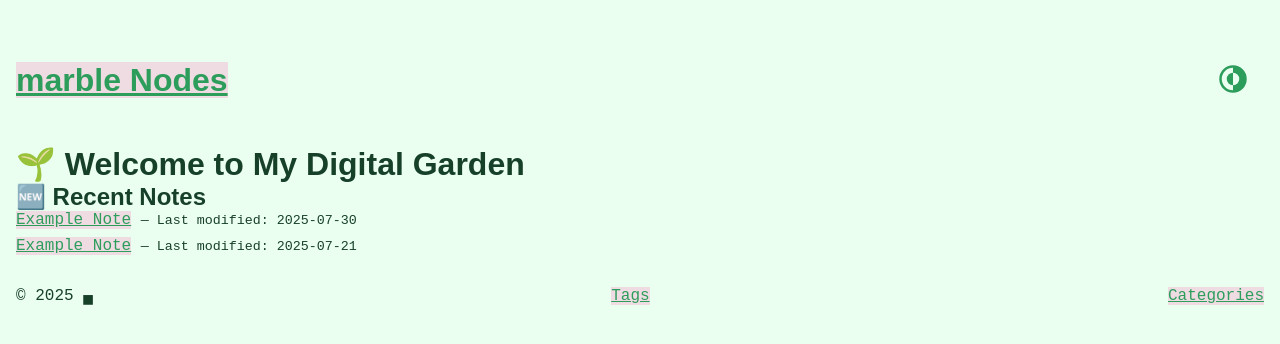
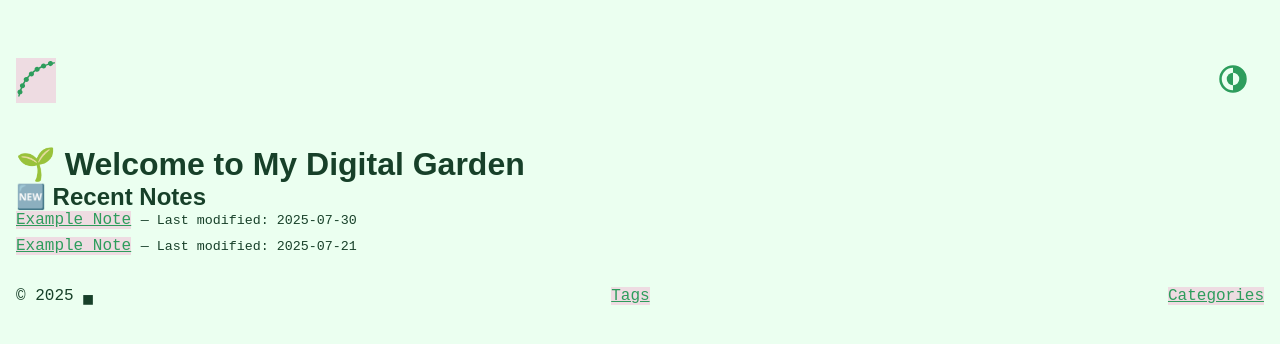
Before and after one commit to dduyg/5566677, a Jekyll site: the page built from index.md, in a window 1280 px wide. Shown: the top 344 px of the page. Built offline with Jekyll 4.4.1, drawn with Linux system fonts in a browser that asks for light colours; some web fonts are replaced.

Commit message:
Update default.html

```diff
--- a/_layouts/default.html
+++ b/_layouts/default.html
@@ -10,7 +10,11 @@
 </head>
 <body>
   <header>
-    <h1><a href="{{ '/' | relative_url }}">{{ site.title }}</a></h1>
+    <a href="{{ '/' | relative_url }}">
+      <svg viewBox="0 0 512 512" xmlns="http://www.w3.org/2000/svg" class="logo-icon">
+        <path d="M440.5 39.2c-17.7 0-32.3 14.6-32.3 32.4v1.3c-10 3.1-20 6.4-29.9 10-5.9-8.2-15.4-13.5-26.1-13.5-17.8 0-32.4 14.6-32.4 32.3 0 1.8.2 3.6.4 5.3-9.6 4.6-19.1 9.4-28.4 14.5-5.8-5.5-13.7-9-22.3-9-17.7 0-32.3 14.6-32.3 32.3 0 3.4.5 6.7 1.5 9.8-9.7 6.9-19.1 14.1-28.3 21.6-4.3-2.1-9.1-3.3-14.2-3.3-17.7 0-32.3 14.6-32.3 32.3 0 4.2.8 8.2 2.3 11.9-8.4 8.8-16.5 17.9-24.3 27.4-3.5-1.2-7.2-1.9-11.1-1.9-17.7 0-32.3 14.6-32.3 32.3 0 7.5 2.6 14.4 6.9 19.9-5.8 9.1-11.5 18.5-16.9 28.2-2.1-.4-4.3-.6-6.5-.6-17.7 0-32.3 14.5-32.3 32.3 0 9.8 4.5 18.6 11.4 24.6-3.4 7.9-6.7 16-9.8 24.3-17.7 0-32.3 14.6-32.3 32.4 0 11.2 5.8 21.1 14.6 27-2.7 9.7-5.3 19.7-7.7 29.9h19.2c2-8.4 4.2-16.5 6.4-24.6 17.7 0 32.2-14.6 32.2-32.3 0-10.6-5.2-20.1-13.2-26 3-7.9 6-15.6 9.2-23.1 1.3.1 2.7.2 4 .2 17.7 0 32.3-14.6 32.3-32.3 0-9-3.7-17.1-9.7-23 5-9 10.2-17.8 15.5-26.3 3.4 1.2 7 1.9 10.7 1.9 17.8 0 32.4-14.6 32.4-32.4 0-7.4-2.6-14.2-6.8-19.7 6.8-8.2 13.8-16.1 21-23.8 5.3 3.9 11.8 6.1 18.8 6.1 17.8 0 32.4-14.5 32.4-32.3 0-6.1-1.8-11.9-4.8-16.8 8.1-6.6 16.4-12.8 24.9-18.9 5.7 4.8 12.9 7.7 20.8 7.7 17.8 0 32.4-14.6 32.4-32.3 0-2.7-.4-5.3-1-7.7 8.9-4.9 18-9.5 27.3-13.8 5.9 6.5 14.5 10.7 23.9 10.7 17.8 0 32.4-14.6 32.4-32.4v-1.5c9.8-3.5 19.7-6.8 29.8-9.8 5.9 8.2 15.5 13.5 26.2 13.5 16.6 0 30.4-12.7 32.2-28.9 7.3-1.6 14.6-3.2 22-4.6v-19c-8.5 1.6-17.1 3.4-25.5 5.3-5.4-10.4-16.3-17.5-28.7-17.5z" fill="currentColor"/>
+      </svg>
+    </a>
     <div>
       <button id="theme-toggle"><span id="icon-wrapper"></span></button>
     </div>
```
